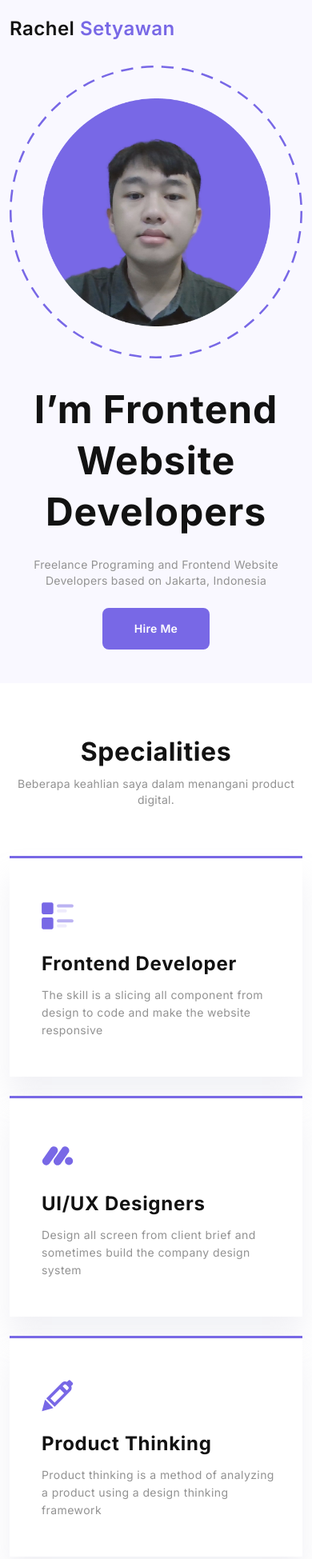
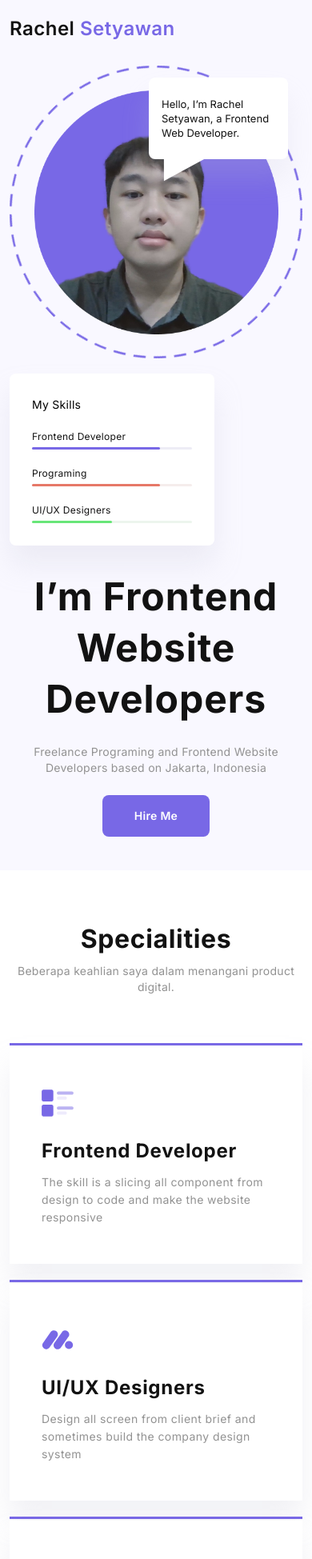
Before and after one commit to r4c-wanz/portfolio-web-giatin, a Next.js app: page / in a window 390 px wide. Shown: the top 1949 px of the page at 80% size. Built offline with nearby package versions, Linux system fonts and the light colour scheme.

Commit message:
Responsive update and animate on hero circle

```diff
--- a/src/app/globals.css
+++ b/src/app/globals.css
@@ -18,7 +18,7 @@
 .nav {
   @apply
   py-5
-  min-[400px]:py-10
+  sm:py-10
 }
 
 .nav .content-container {
@@ -45,7 +45,7 @@
   @apply
   h-max
   hidden
-  min-[580px]:flex
+  sm:flex
   items-center
   gap-x-10
   text-sm
@@ -69,10 +69,10 @@
   @apply
   w-full
   md:max-w-[369px]
-  min-[1140px]:max-w-[579px]
+  xl:max-w-[579px]
   h-max
   py-8
-  min-[400px]:py-[50px]
+  sm:py-[50px]
   space-y-6
   text-center
   md:text-left
@@ -83,10 +83,10 @@
 .left-hero-content h1 {
   @apply
   text-5xl
-  min-[1140px]:text-[54px]
+  xl:text-[54px]
   font-bold
   leading-[64px]
-  min-[1140px]:leading-[70px]
+  xl:leading-[70px]
   tracking-[.02em]
   text-black
 }
@@ -119,8 +119,7 @@
   @apply
   relative
   w-full
-  md:h-[522px]
-  min-[1140px]:h-[572px]
+  md:h-[572px]
   justify-center
   md:justify-end
   order-1
@@ -135,6 +134,8 @@
   w-full
   md:min-w-[699px]
   max-w-[699px]
+  h-[600px]
+  sm:h-full
   flex
   justify-end
 }
@@ -144,7 +145,8 @@
   relative
   w-full
   max-w-[572px]
-  h-full
+  h-max
+  overflow-hidden
 }
 
 .component-wrapper .circle {
@@ -156,11 +158,14 @@
 .component-wrapper .hero-image {
   @apply
   absolute
-  left-[41px]
-  top-[41px]
+  left-[31px]
+  sm:left-[41px]
+  top-[31px]
+  sm:top-[41px]
   right-10
   bottom-10
-  w-[calc(100%-81px)]
+  w-[calc(100%-61px)]
+  sm:w-[calc(100%-81px)]
 }
 
 .task-progress {
@@ -168,12 +173,13 @@
   absolute
   left-0
   bottom-0
-  min-[660px]:bottom-[123px]
-  max-w-56
+  sm:bottom-[123px]
+  w-full
+  sm:w-56
+  max-w-64
   bg-white
   rounded-lg
   shadow-[0_24px_34px_0_rgba(199,201,217,.25)]
-  max-[620px]:hidden
   p-7
   space-y-[22px]
 }
@@ -199,7 +205,6 @@
 
 .bar-wrapper {
   @apply
-  w-[168px]
   h-[3px]
   rounded-full
 }
@@ -249,7 +254,6 @@
   top-[15px]
   right-[18px]
   w-[174px]
-  max-[460px]:hidden
 }
 
 .teks-message .rectangle {
@@ -281,7 +285,7 @@
   @apply
   mt-[38px]
   py-7
-  min-[400px]:py-28
+  sm:py-28
 }
 
 .title-description-wrapper {
@@ -311,12 +315,12 @@
   mt-[60px]
   grid
   grid-cols-1
-  min-[600px]:grid-cols-2
-  min-[880px]:grid-cols-3
+  sm:grid-cols-2
+  md:grid-cols-3
   gap-x-9
   lg:gap-x-24
-  gap-y-6
-  min-[600px]:gap-y-9
+  gap-y-5
+  sm:gap-y-9
 }
 
 .card-wrapper .color-line {
@@ -378,7 +382,7 @@
   @apply
   mt-[38px]
   py-7
-  min-[400px]:py-28
+  sm:py-28
 }
 
 .image-portfolio-wrapper .row-1 {
@@ -386,7 +390,7 @@
   mt-[60px]
   grid
   grid-cols-1
-  min-[678px]:grid-cols-2
+  sm:grid-cols-2
   gap-x-[30px]
   gap-y-[60px]
 }
@@ -401,7 +405,7 @@
   mt-5
   font-bold
   text-xl
-  min-[1200px]:text-[28px]
+  lg:text-[28px]
   leading-9
   tracking-[.03em]
   text-black
@@ -421,8 +425,8 @@
   mt-[60px]
   grid
   grid-cols-1
-  min-[678px]:grid-cols-2
-  min-[1200px]:grid-cols-3
+  sm:grid-cols-2
+  lg:grid-cols-3
   gap-x-[30px]
   gap-y-[60px]
 }
@@ -430,8 +434,8 @@
 .image-portfolio-wrapper .row-2 .portfolio-image {
   @apply
   w-full
-  min-[1200px]:h-full
-  min-[1200px]:max-h-[284px]
+  lg:h-full
+  lg:max-h-[284px]
   object-cover
 }
 
@@ -457,15 +461,15 @@
 .footer {
   @apply
   py-7
-  min-[400px]:pt-2
-  min-[400px]:pb-[59px]
+  sm:pt-2
+  sm:pb-[59px]
 }
 
 .footer .content-container {
   @apply
   flex
   flex-col
-  min-[740px]:flex-row
+  sm:flex-row
   justify-between
   items-center
   gap-y-6
@@ -473,21 +477,22 @@
 
 .footer .main-link {
   @apply
-  max-[524px]:w-full
+  w-full
+  sm:w-max
   font-semibold
   text-2xl
   tracking-[.02em]
   text-black
-  max-[524px]:text-center
+  text-center
 }
 
 .footer .link-wrapper {
   @apply
-  w-max
-  max-[524px]:w-full
+  w-full
+  sm:w-max
   flex
   flex-col
-  min-[524px]:flex-row
+  sm:flex-row
   justify-center
   items-center
   gap-x-10
@@ -497,14 +502,14 @@
 
 .footer .link-wrapper a {
   @apply
-  w-max
-  max-[524px]:w-full
-  max-[524px]:text-center
+  w-full
+  sm:w-max
+  text-center
 }
 
 .footer .link-wrapper .button-hire {
   @apply
-  min-[524px]:w-[94px]
+  sm:w-[94px]
   h-11
   bg-primary
   rounded-lg
--- a/src/app/page.js
+++ b/src/app/page.js
@@ -34,7 +34,7 @@ export default function Home() {
                     viewBox="0 0 576 576"
                     fill="none"
                     xmlns="http://www.w3.org/2000/svg"
-                    className="circle"
+                    className="circle animate-rotate-right"
                   >
                     <circle
                       cx="288"
--- a/tailwind.config.js
+++ b/tailwind.config.js
@@ -12,15 +12,26 @@ module.exports = {
         "gradient-conic":
           "conic-gradient(from 180deg at 50% 50%, var(--tw-gradient-stops))",
       },
-      fontFamily: {
-        inter: "Inter",
-      },
       colors: {
         primary: '#7868E6',
         black: '#121212',
         grey: '#929292',
         lightgrey: '#C7C9D9',
       },
+      animation: {
+        'rotate-right': 'rotate-right 50s linear infinite',
+        'rotate-left': 'rotate-left 50s linear infinite',
+      },
+      keyframes: {
+        'rotate-right': {
+          '0%': { transform: 'rotate(0deg)' },
+          '100%': { transform: 'rotate(360deg)' },
+        },
+        'rotate-left': {
+          '0%': { transform: 'rotate(0deg)' },
+          '100%': { transform: 'rotate(-360deg)' },
+        },
+      },
     },
   },
   plugins: [],
```
Also changed, not shown: package.json (+5 -3 lines), 1 other file (tests, documents, lock files or other folders).
